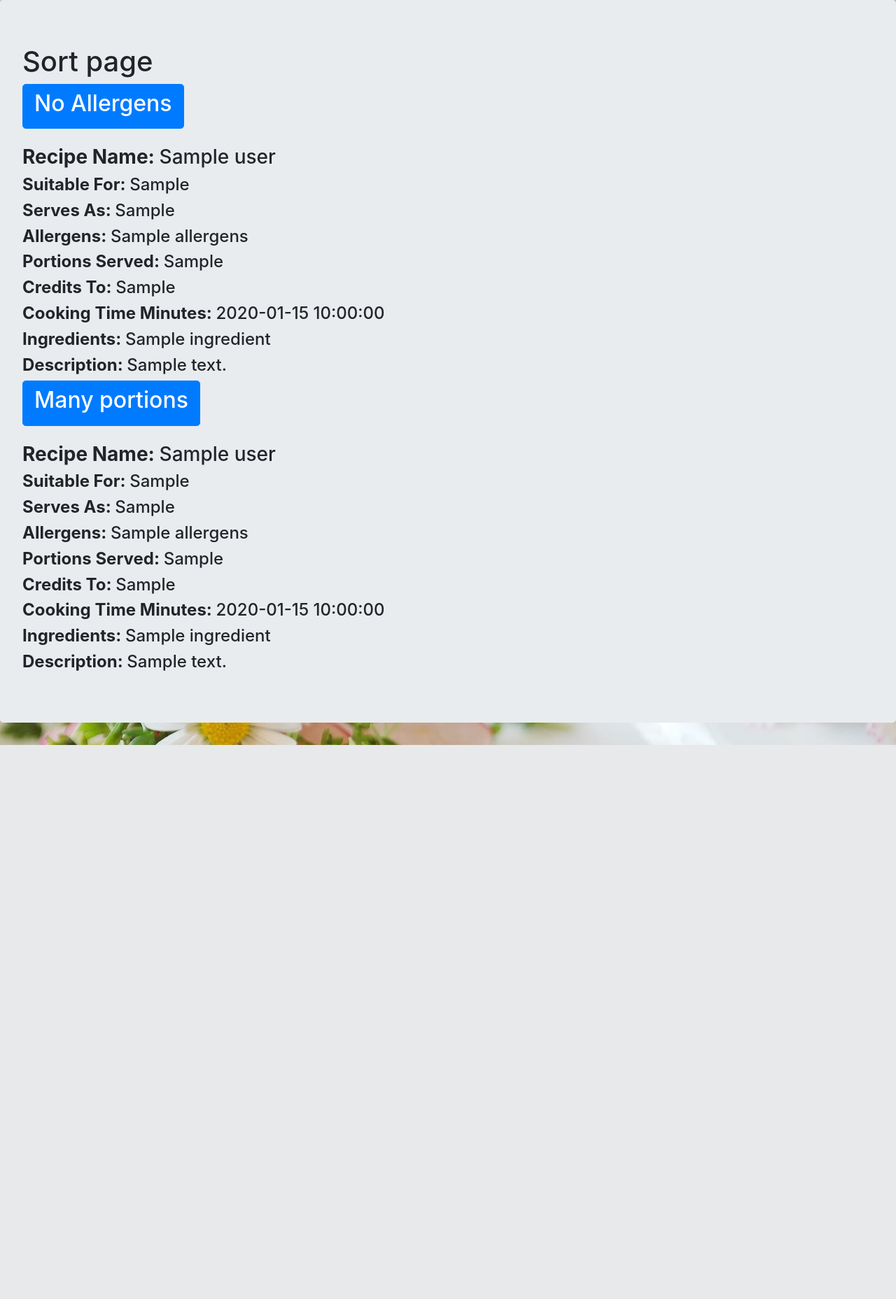
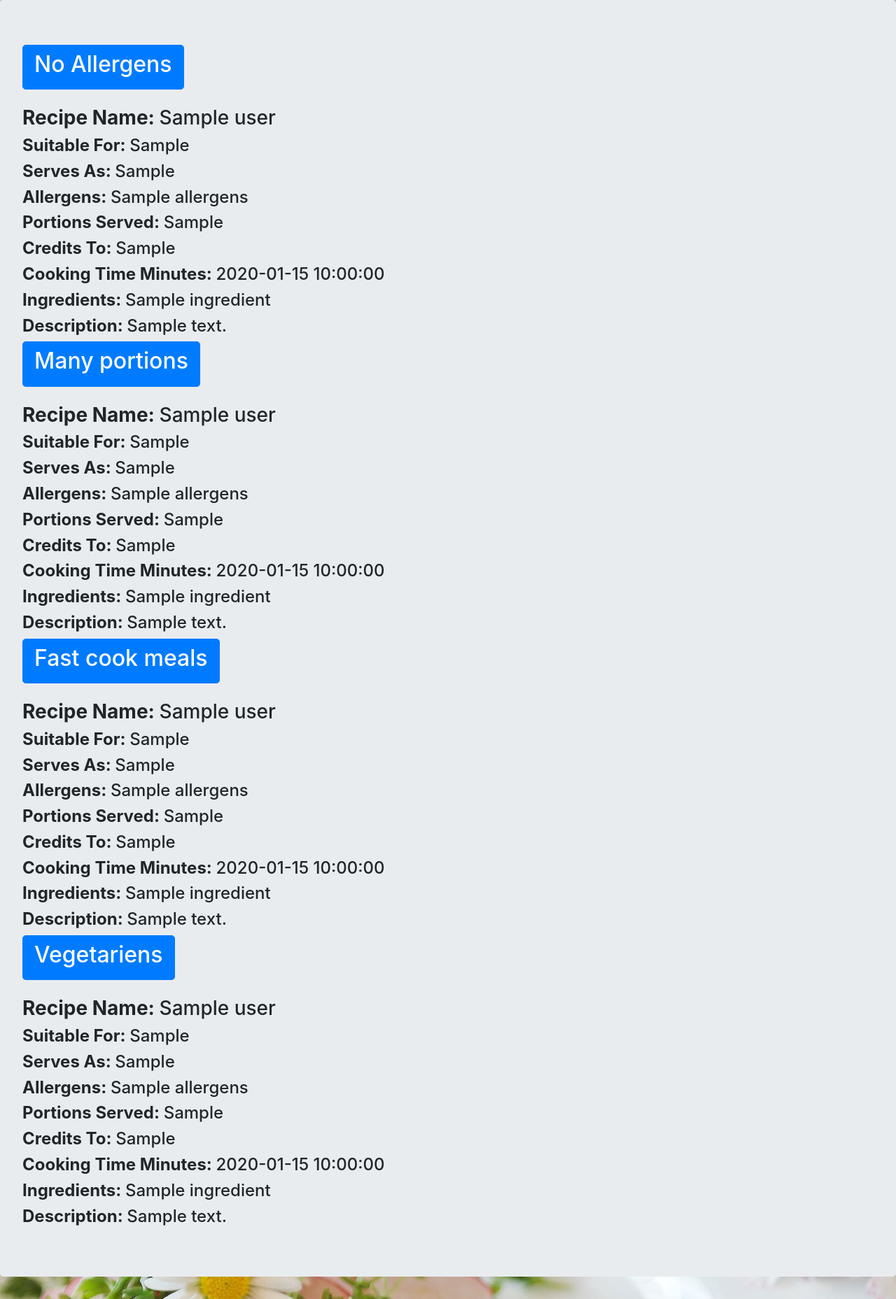
Before and after one commit to flo0909/flaskapp-project, a Flask app: page /sort in a window 1280 px wide. Shown: the part 56-1913 px from the top of the page at 70% size. Before the commit the page ends 1121 px from the top, so only its background shows below. Run offline with Flask 2, Linux system fonts and the light colour scheme; a database or web service that is not in the repository returns one stand-in record (values such as "Sample title"); some libraries are stand-ins or nearby versions.

Commit message:
sorting categories added on ategories page

```diff
--- a/templates/sort.html
+++ b/templates/sort.html
@@ -2,7 +2,7 @@
 {% block content %}
 <div class="jumbotron">
 
-    <h1>Sort page</h1>
+
 
 
 <button type="button" id="Allergens" class="btn btn-primary btn-lg "><h2>No Allergens</h2></button>
@@ -37,4 +37,38 @@
 {% endfor %}
 </div>
 
+<button type="button" id="cookingtime" class="btn btn-primary btn-lg"><h2>Fast cook meals</h2></button>
+<div id="hideThree" class="hide">
+{% for user in user.find({"Cooking_time_minutes":{"$lt":30 , "$exists":true}})%}
+<br>
+<h3><strong>Recipe Name: </strong>{{user.Recipe_name }}</h3>
+<h4><strong>Suitable For: </strong>{{user.Details.Suitable_for}}</h4>
+<h4><strong>Serves As: </strong>{{user.Details.Serves_as}}</h4>
+<h4><strong>Allergens: </strong>{{user.Details.Allergens}}</h4>
+<h4><strong>Portions Served: </strong>{{user.Details.Portions_served}}</h4>
+<h4><strong>Credits To: </strong>{{user.Details.Credits_to}}</h4>
+<h4><strong>Cooking Time Minutes: </strong>{{user.Cooking_time_minutes}}</h4>
+<h4><strong>Ingredients: </strong>{{user.Ingredients[0]}}</h4>
+<h4><strong>Description: </strong>{{user.Description}}</h4>
+{% endfor %}
+</div>
+
+<button type="button" id="cookingtime" class="btn btn-primary btn-lg"><h2>Vegetariens</h2></button>
+<div id="hideFour" class="hide">
+{% for user in user.find({"Suitable_for":{"$eq":"vegetariens" , "$exists":true}})%}
+<br>
+<h3><strong>Recipe Name: </strong>{{user.Recipe_name }}</h3>
+<h4><strong>Suitable For: </strong>{{user.Details.Suitable_for}}</h4>
+<h4><strong>Serves As: </strong>{{user.Details.Serves_as}}</h4>
+<h4><strong>Allergens: </strong>{{user.Details.Allergens}}</h4>
+<h4><strong>Portions Served: </strong>{{user.Details.Portions_served}}</h4>
+<h4><strong>Credits To: </strong>{{user.Details.Credits_to}}</h4>
+<h4><strong>Cooking Time Minutes: </strong>{{user.Cooking_time_minutes}}</h4>
+<h4><strong>Ingredients: </strong>{{user.Ingredients[0]}}</h4>
+<h4><strong>Description: </strong>{{user.Description}}</h4>
+{% endfor %}
+</div>
+
+
+
 {% endblock %}
```
